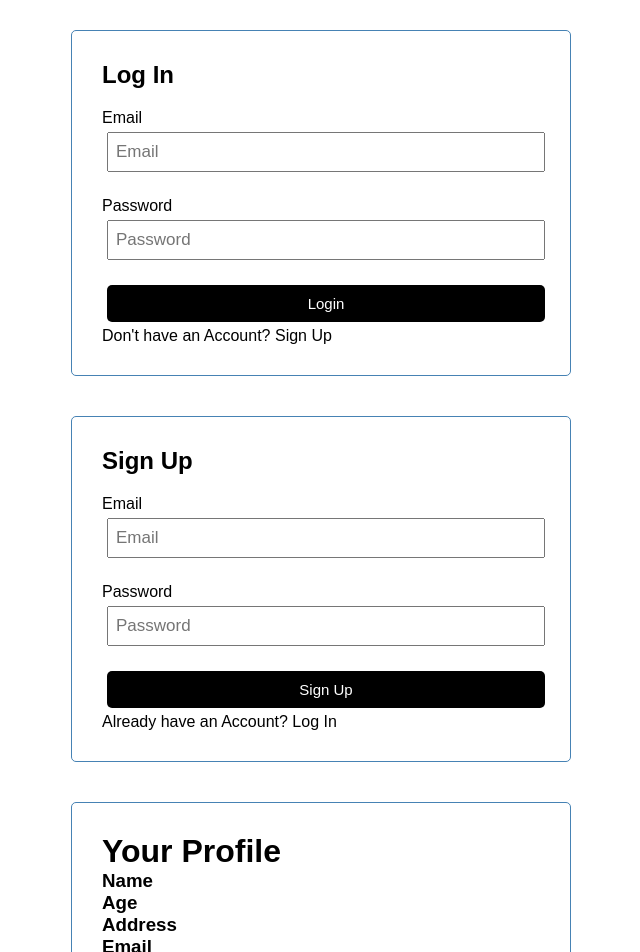
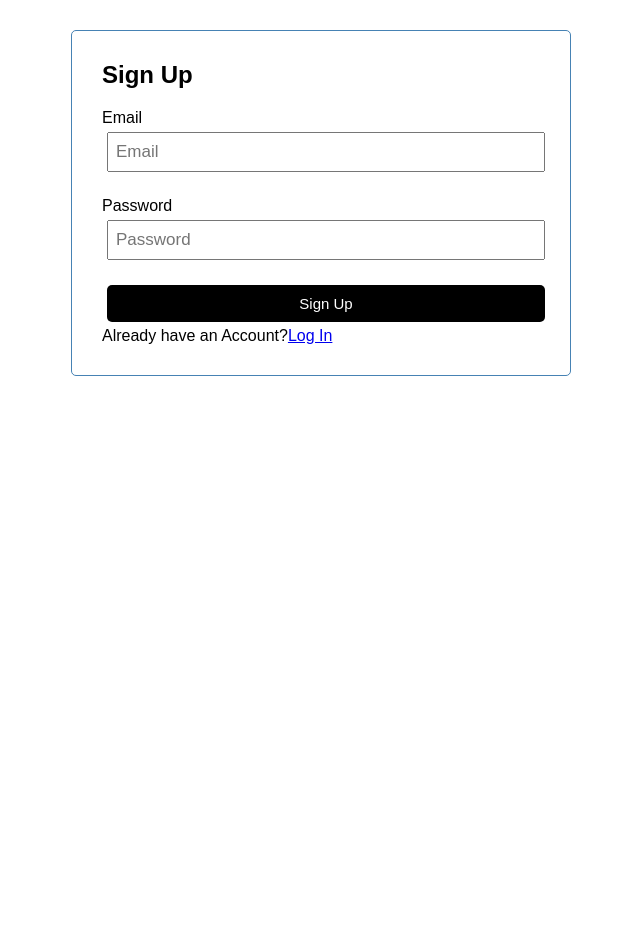
Before and after one commit to JoelDennyJoseph/React-Projects, a React (Create React App) app in the folder userauth/: page /Signup in a window 1280 px wide. Shown: the top 952 px of the page, without its empty margins (319-959 px from the left). After the commit the page ends 800 px from the top, so only its background shows below. Built offline with nearby package versions, Linux system fonts and the light colour scheme.

Commit message:
Routing added

```diff
--- a/userauth/package.json
+++ b/userauth/package.json
@@ -8,6 +8,7 @@
     "@testing-library/user-event": "^12.8.3",
     "react": "^17.0.2",
     "react-dom": "^17.0.2",
+    "react-router-dom": "^5.2.0",
     "react-scripts": "4.0.3",
     "web-vitals": "^1.1.2"
   },
--- a/userauth/src/App.js
+++ b/userauth/src/App.js
@@ -1,14 +1,21 @@
 import Login from "./components/login";
 import SignUp from "./components/signup";
 import Profile from "./components/profile";
+import NotFound from "./components/notFound";
+import { BrowserRouter, Route, Switch } from 'react-router-dom';
 
 function App() {
   return (
-    <div className="App">
-      <Login />
-      <SignUp />
-      <Profile />
-    </div>
+    <BrowserRouter>
+      <div className="App">
+        <Switch>
+          <Route path='/' component={ Profile } exact/>
+          <Route path='/Login' component={ Login } />
+          <Route path='/Signup' component={ SignUp } />
+          <Route component={ NotFound } />
+        </Switch>
+      </div>
+    </BrowserRouter>
   );
 }
 
--- a/userauth/src/components/login.js
+++ b/userauth/src/components/login.js
@@ -1,4 +1,5 @@
 import { useState } from 'react';
+import { Link } from 'react-router-dom';
 
 const Login = () => {
     const [email, setEmail] = useState('');
@@ -35,7 +36,7 @@ const Login = () => {
                 onChange={ (e) => setPassword(e.target.value)} />
             </div>
             <input type='submit' value='Login' className='btn btn-block' />
-            <p>Don't have an Account? Sign Up</p>
+            <p>Don't have an Account? <Link to='/Signup'>Sign Up</Link> </p>
         </form>
     )
 }
--- /dev/null
+++ b/userauth/src/components/notFound.js
@@ -0,0 +1,11 @@
+import React from 'react'
+
+function NotFound() {
+    return (
+        <div>
+          <h1>Page Not Found</h1>
+        </div>
+    )
+}
+
+export default NotFound
--- a/userauth/src/components/profile.js
+++ b/userauth/src/components/profile.js
@@ -1,4 +1,5 @@
 import React from 'react'
+import { Link } from 'react-router-dom'
 
 function Profile() {
     return (
@@ -8,6 +9,8 @@ function Profile() {
             <h3>Age</h3>
             <h3>Address</h3>
             <h3>Email</h3>
+
+            <Link to='/Login'>LOG IN</Link>
         </div>
     )
 }
--- a/userauth/src/components/signup.js
+++ b/userauth/src/components/signup.js
@@ -1,4 +1,5 @@
 import { useState } from 'react';
+import { Link } from 'react-router-dom';
 
 const SignUp = () => {
     const [email, setEmail] = useState('');
@@ -35,7 +36,7 @@ const SignUp = () => {
                 onChange={ (e) => setPassword(e.target.value)} />
             </div>
             <input type='submit' value='Sign Up' className='btn btn-block' />
-            <p>Already have an Account? Log In</p>
+            <p>Already have an Account?<Link to='/Login'>Log In</Link> </p>
         </form>
     )
 }
```
Also changed, not shown: 1 other file (tests, documents, lock files or other folders).
